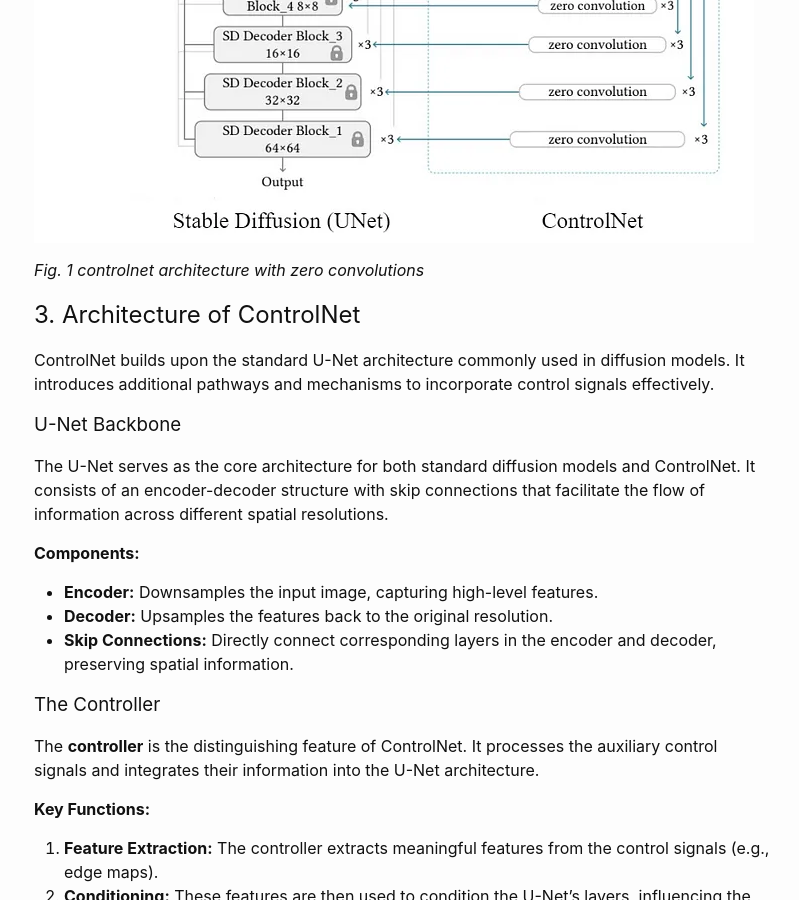
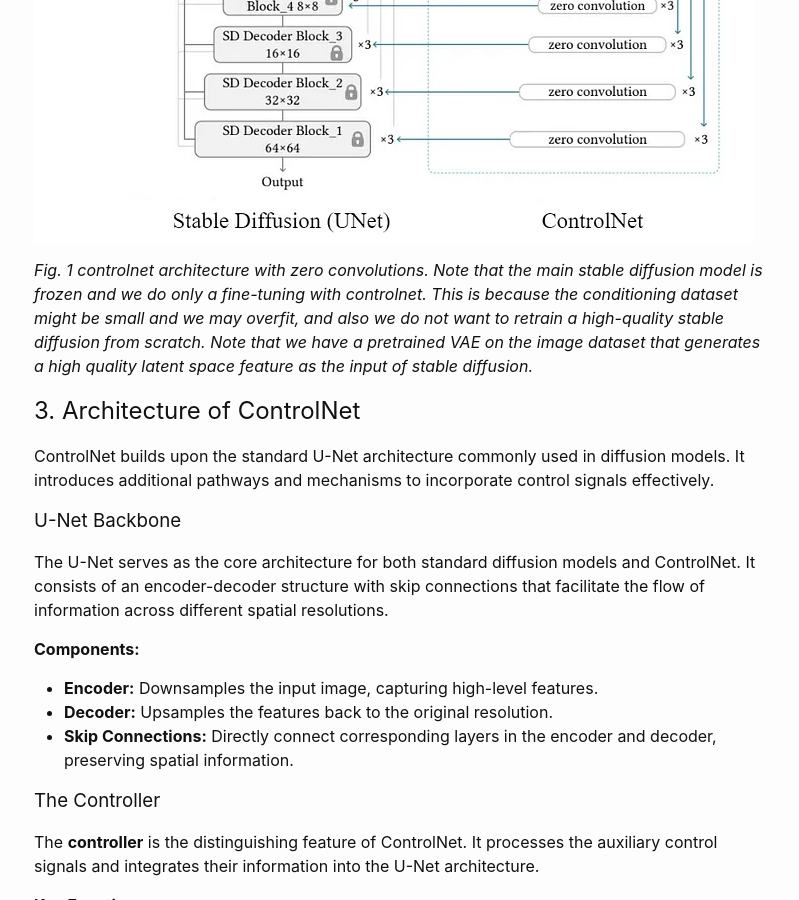
Before and after one commit to panaali/mseyfi.github.io, a Jekyll site: the page built from posts/ControlNet.md, in a window 1280 px wide and 900 px high, scrolled down 2062 px. Shown: the whole window, without its empty margins (236-1035 px from the left). Built offline with Jekyll 4.4.1, drawn with Linux system fonts in a browser that asks for light colours; our own code applies the rules of GitHub Pages for plain Markdown files.

Commit message:
Update ControlNet.md

```diff
--- a/posts/ControlNet.md
+++ b/posts/ControlNet.md
@@ -49,7 +49,7 @@ ControlNet introduces **controllers**—additional neural network modules that p
 ---
 ![Controlnet Architecture](../images/stb1.jpg)
 
-*Fig. 1 controlnet architecture with zero convolutions*
+*Fig. 1 controlnet architecture with zero convolutions. Note that the main stable diffusion model is frozen and we do only a fine-tuning with controlnet. This is because the conditioning dataset might be small and we may overfit, and also we do not want to retrain a high-quality stable diffusion from scratch. Note that we have a pretrained VAE on the image dataset that generates a high quality latent space feature as the input of stable diffusion.*
 
 ## 3. Architecture of ControlNet
 
```
